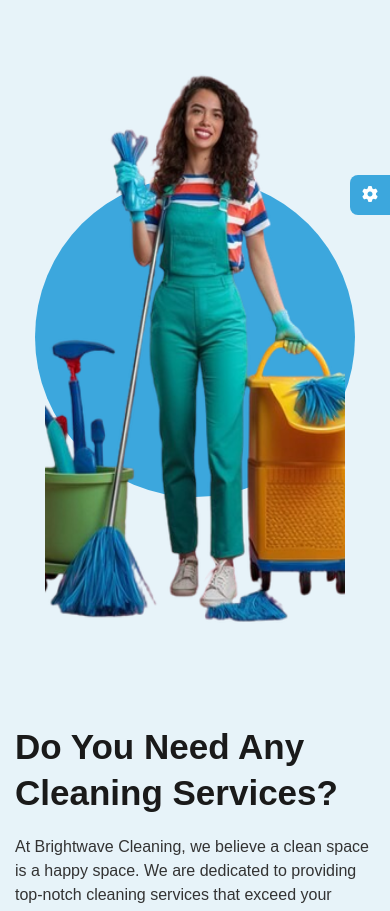
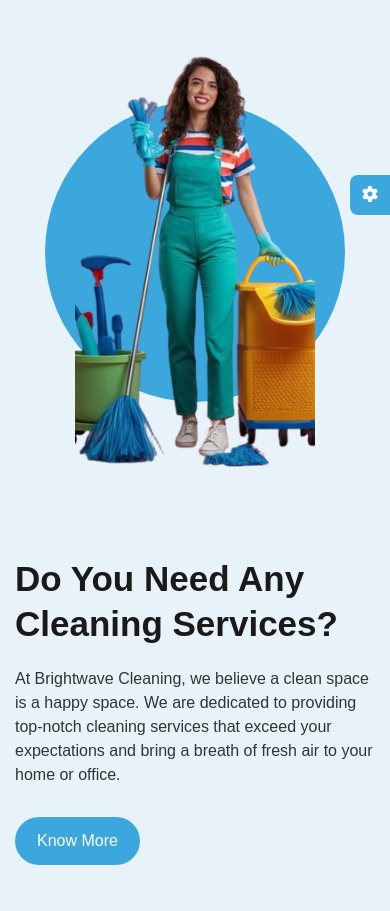
Before and after one commit to sohil-P/Project, a PHP site: page / in a window 390 px wide. Shown: the part 61-972 px from the top of the page. Run offline with PHP 8.4, Linux system fonts and the light colour scheme; some libraries are stand-ins or nearby versions; some web fonts are replaced.

Commit message:
update some small changes

```diff
--- a/Feedback-Details.php
+++ b/Feedback-Details.php
@@ -1,7 +1,5 @@
 <?php
-
    include("./config.php");
-
    if(isset($_POST['Send'])){
     $name =$_POST['Name'];
     $address =$_POST['Address'];
@@ -13,13 +11,11 @@
     $result = $conn->query($sql);
     session_start();
     if($result){
-
         header("Location:./index.php");
     } else {
         echo "<script>
         alert('Error: " . $conn->error . "');
         </script>";
     }
-
    }
 ?>
--- a/adminlogin.php
+++ b/adminlogin.php
@@ -19,14 +19,10 @@ if(isset($_POST['login'])){
         exit();
     }
     else{
-
         echo "<script>
         alert('Not found,Incorrect Email or Password')
         window.location.href='adminlogin.html'
         </script>";
-
     }
  }
-
-
 ?>
--- a/config.php
+++ b/config.php
@@ -3,8 +3,6 @@ $host='localhost';
 $username='root';
 $password=null;
 $database='cleaning_services';
-
-
 
 $conn =new  mysqli($host,$username,$password,$database);
 if($conn->connect_error){
@@ -16,6 +14,4 @@ if($conn->connect_error){
 
 // $conn= new PDO("mysql:host=$host;dbname=cleaning services",$username,$password);
 // $conn->setAttribute(PDO::ATTR_ERRMODE,PDO::ERRMODE_EXCEPTION);
-
-
 ?>
--- a/style.css
+++ b/style.css
@@ -309,7 +309,7 @@ button {
 /*------- home ---------*/
 
 .home {
-  padding: 60px 0 60px;
+  padding: 100px 0 60px;
 }
 .grid {
   display: grid;
@@ -367,8 +367,7 @@ button {
   transform: translate(-50%, -50%);
 }
 .home-img img {
-  max-width: 350px;
-  height: 90vh;
+  max-width: 270px;
   display: block;
   margin: auto;
 }
@@ -842,7 +841,7 @@ textarea.input-control {
     width: 350px;
   }
   .home-img img {
-    max-width: 325px;
+    max-width: 270px;
   }
 }
 
@@ -932,8 +931,7 @@ textarea.input-control {
     order: -1;
   }
   .home-img img {
-    max-width: 340px;
-    height: 80vh;
+    max-width: 250px;
   }
   .home .circle-wrap {
     right: 50%;
@@ -1017,12 +1015,11 @@ textarea.input-control {
     gap: 30px 15px;
   }
   .home-img img {
-    max-width: 300px;
-    height: 80vh;
+    max-width: 240px;
   }
   .home .circle {
-    height: 320px;
-    width: 320px;
+    height: 300px;
+    width: 300px;
   }
   .home .circle-wrap {
     right: 50%;
```
Also changed, not shown: php-document/adminDashboard.html (+3 -10 lines).
